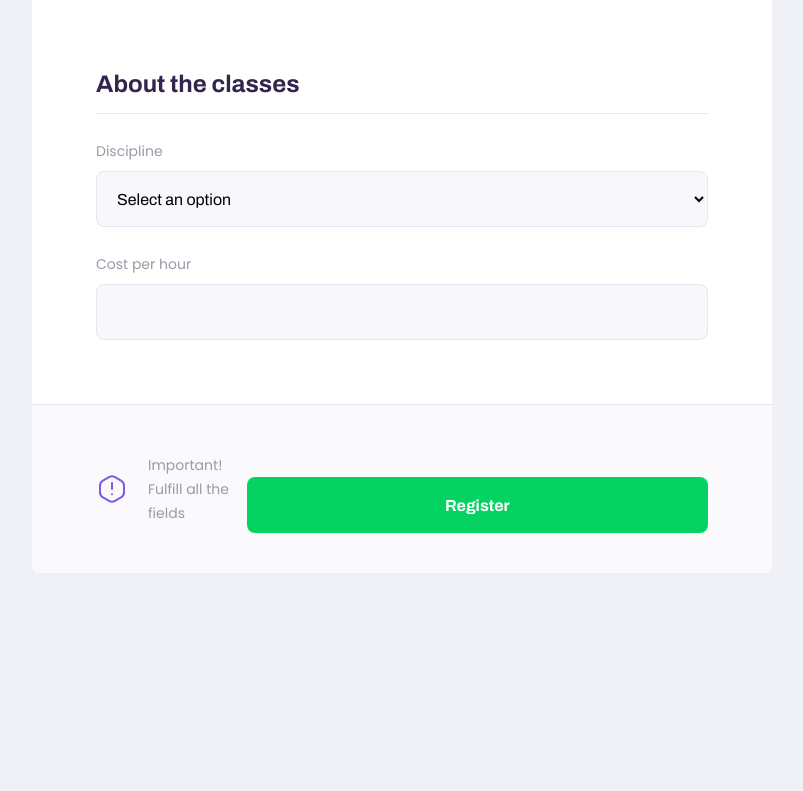
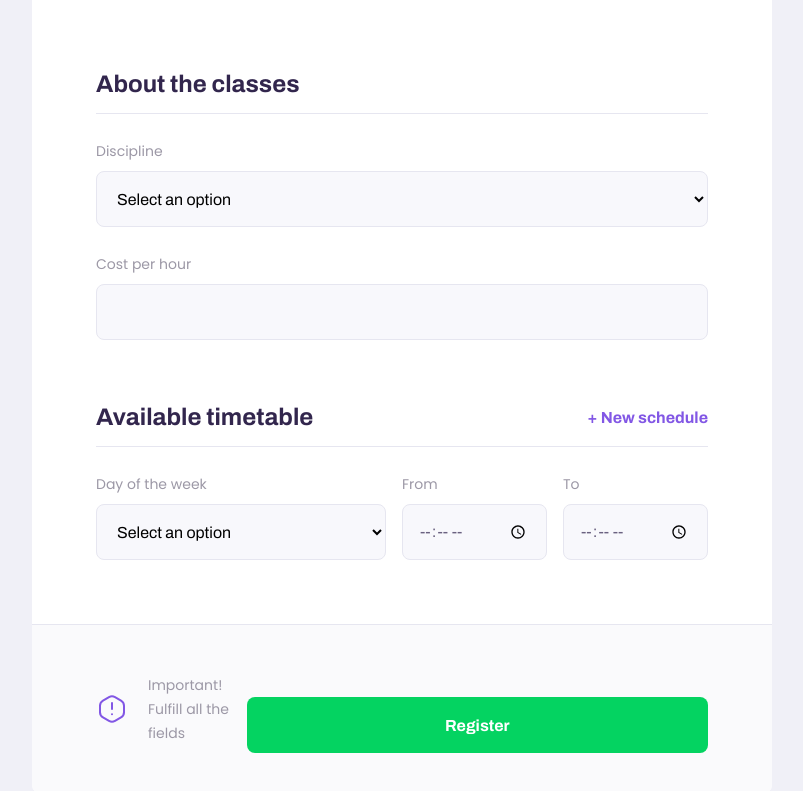
Before and after one commit to wagner-deoliveira/proofy-react-app, a React (Create React App) app: page /give-classes in a window 1280 px wide. Shown: the part 951-1742 px from the top of the page, without its empty margins (238-1041 px from the left). Before the commit the page ends 1524 px from the top, so only its background shows below. Built offline with nearby package versions, Linux system fonts and the light colour scheme.

Commit message:
Modify TeacherForm

```diff
--- a/src/pages/TeacherForm/index.tsx
+++ b/src/pages/TeacherForm/index.tsx
@@ -43,6 +43,28 @@ function TeacherForm() {
                     <Input label="Cost per hour" name="cost" />
                 </fieldset>
 
+                <fieldset>
+                    <legend>Available timetable
+                        <button type="button">+ New schedule</button>
+                    </legend>
+                    <div className="schedule-item">
+                        <Select label="Day of the week"
+                                name="subject"
+                                options={[
+                                    {value: '0', label: 'Sunday'},
+                                    {value: '1', label: 'Monday'},
+                                    {value: '2', label: 'Tuesday'},
+                                    {value: '3', label: 'Wednesday'},
+                                    {value: '4', label: 'Thursday'},
+                                    {value: '5', label: 'Friday'},
+                                    {value: '6', label: 'Saturday'},
+                                ]}
+                        />
+                        <Input label="From" name="from" type="time"/>
+                        <Input label="To" name="to" type="time"/>
+                    </div>
+                </fieldset>
+
                 <footer>
                     <p>
                         <img src={warningIcon} alt="Important warning"/>
--- a/src/pages/TeacherForm/styles.css
+++ b/src/pages/TeacherForm/styles.css
@@ -47,6 +47,18 @@
     margin-top: 2.4rem;
 }
 
+#page-teacher-form main fieldset legend button {
+    background: none;
+    border: 0;
+    color: var(--color-primary);
+    font: 700 1.6rem Archivo;
+    cursor: pointer;
+    transition: color 0.2s;
+}
+
+#page-teacher-form main fieldset legend button:hover {
+    color: var(--color-primary-dark);
+}
 
 #page-teacher-form main footer {
     padding: 4rem 2.4rem;
@@ -102,6 +114,16 @@
         padding: 0 6.4rem;
     }
 
+    #page-teacher-form main .schedule-item {
+        display: grid;
+        grid-template-columns: 2fr 1fr 1fr;
+        column-gap: 1.6rem;
+    }
+
+    #page-teacher-form main .schedule-item .input-block {
+        margin-top: 0 !important;
+    }
+
     #page-teacher-form main footer {
         padding: 4.0rem 6.4rem;
         display: flex;
```
